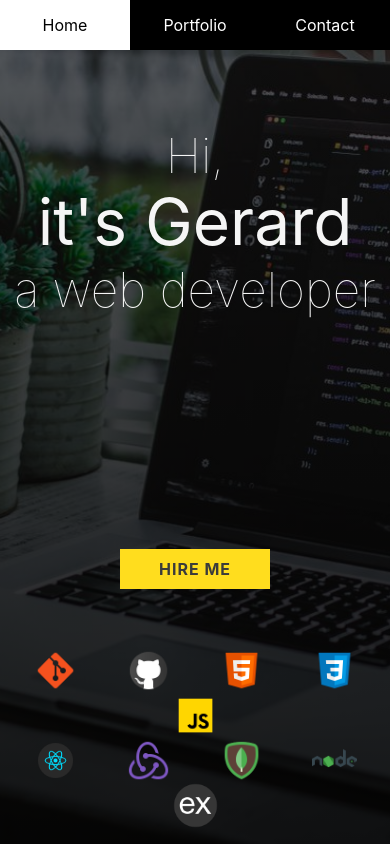
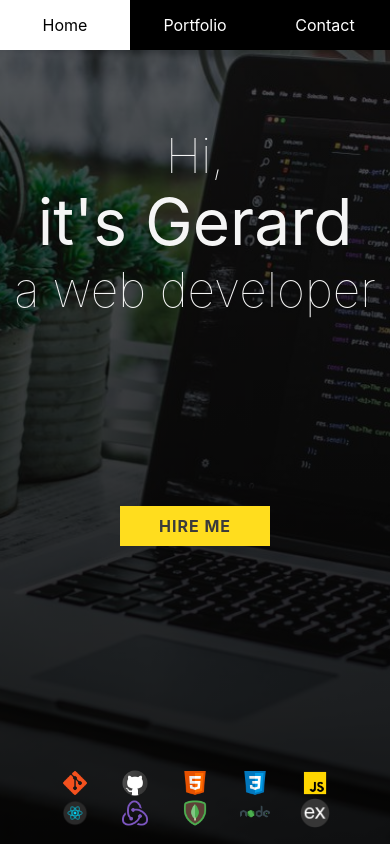
Before and after one commit to gerardcsaperas/portfolio, a React (Create React App) app: page /contact in a window 390 px wide. Built offline with nearby package versions, Linux system fonts and the light colour scheme.

Commit message:
Repositioned Hire button + added background to skills labels + added double check for contact

```diff
--- a/src/Contact.jsx
+++ b/src/Contact.jsx
@@ -41,6 +41,12 @@ export default class Contact extends Component {
 		console.log(e);
 	};
 	sendEmail = () => {
+		if (
+			this.state.name !== '' &&
+			this.state.email.includes('@') &&
+			this.state.email.includes('.') &&
+			this.state.comments !== ''
+		) {
 			this.setState({
 				clickedSend: true
 			});
@@ -66,6 +72,9 @@ export default class Contact extends Component {
 					});
 				}
 			});
+		} else {
+			return alert('Hey, you should really double-check all fields are filled correctly. :-)');
+		}
 	};
 	render() {
 		if (this.props.page === 'Contact') {
@@ -80,7 +89,6 @@ export default class Contact extends Component {
 										type="text"
 										placeholder="Your Name"
 										onChange={this.handleNameChange}
-										required
 									/>
 								</Form.Group>
 								<Form.Group controlId="email">
@@ -89,7 +97,6 @@ export default class Contact extends Component {
 										type="email"
 										placeholder="name@example.com"
 										onChange={this.handleEmailChange}
-										required
 									/>
 									<Form.Text muted>I won't share it with anyone else.</Form.Text>
 								</Form.Group>
@@ -100,7 +107,6 @@ export default class Contact extends Component {
 										rows="3"
 										placeholder="Write as much as you need about yourself, your company, your project..."
 										onChange={this.handleCommentsChange}
-										required
 									/>
 								</Form.Group>
 								{!this.state.clickedSend ? (
--- a/src/style/Home.css
+++ b/src/style/Home.css
@@ -7,6 +7,7 @@
             height: 100vh;
             padding: 0;
             margin: 0;
+            overflow: hidden;
         }
 
         h1,
@@ -45,7 +46,7 @@
                 color: #fff;
                 line-height: 40px;
                 position: absolute;
-                top: 65vh;
+                top: 60vh;
                 left: 50vw;
                 width: 150px;
                 margin-left: -75px;
--- a/src/style/Icons.css
+++ b/src/style/Icons.css
@@ -11,10 +11,14 @@
 @media only screen and (max-width: 699px) {
     #icons {
         margin: 0;
-        position: absolute;
+        position: fixed;
         bottom: 0;
         width: 100%;
         padding: 1rem 1.5rem;
+    }
+    .icon {
+        width: 30px;
+        height: 30px;
     }
 }
 
--- a/src/style/Portfolio.css
+++ b/src/style/Portfolio.css
@@ -24,6 +24,7 @@
     border: 0;
     width: 100%;
     color: #504F54;
+    background-color: whitesmoke;
 }
 
 .skill-tag:hover {
@@ -57,10 +58,9 @@ div.card-footer {
 @media only screen and (max-width: 815px) {
     #Portfolio {
         top: 140px;
-        overflow-y: scroll;
     }
     #labels {
-        overflow: scroll;
+        overflow-y: scroll;
         display: block;
         height: 100px;
     }
```
Lines whose indentation alone changed are shown as unchanged.
